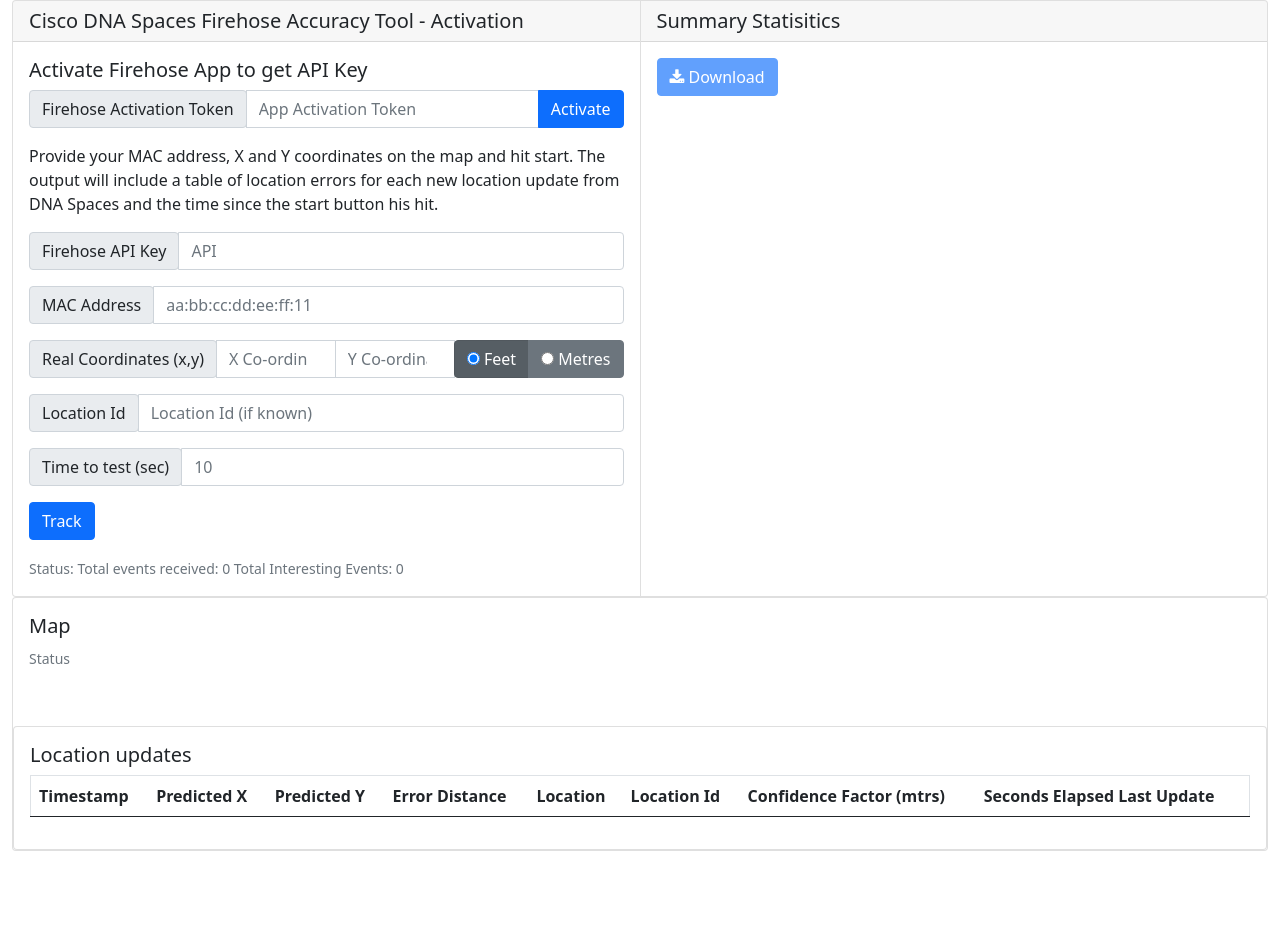
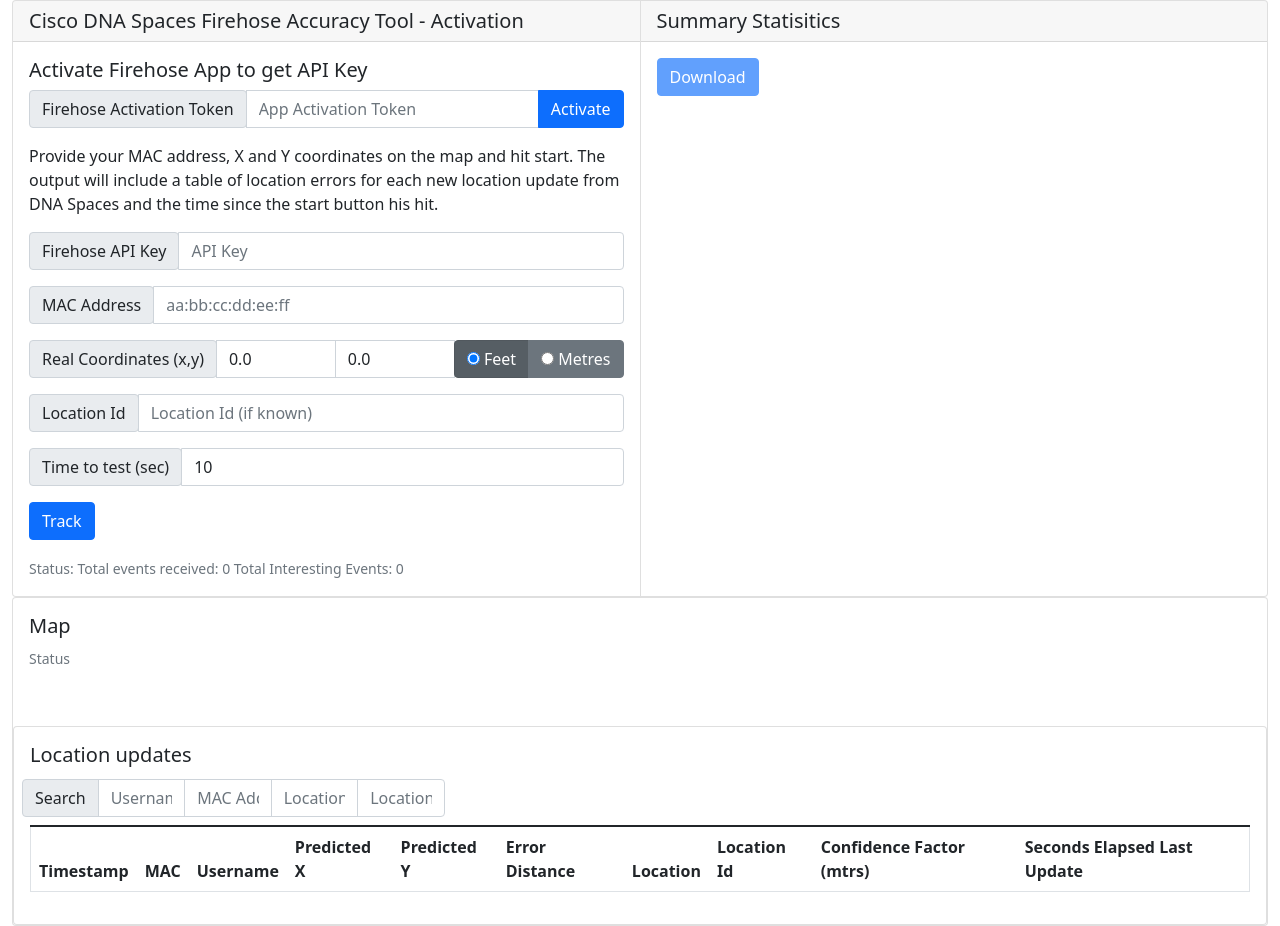
Before and after one commit to leigh-jewell/dnaspaces_tester, a Flask app: page / in a window 1280 px wide. Before the commit the page ends 851 px from the top, so only its background shows below. Run offline with Flask 2, Linux system fonts and the light colour scheme; lists and menus that the app fills with data are empty.

Commit message:
Searchable table and search mode without mac address provided.

```diff
--- a/app.py
+++ b/app.py
@@ -18,7 +18,8 @@
 
 # Client template
 client_template = {
-    "mac": "aa:bb:cc:dd:ee:ff",
+    "search_mode": True,
+    "mac": "",
     "x": 0.0,
     "y": 0.0,
     "unit": "feet",
@@ -48,11 +49,13 @@
     return round(distance, 1)
 
 
-def client_update(client, record_timestamp, x, y, location, location_id, confidence_factor, map_id):
+def client_update(client, record_timestamp, x, y, location, location_id, confidence_factor, map_id, mac, username):
     distance_error = calc_distance(client['x'], client['y'], x, y, client['location_id'], location_id)
     time_delta = abs(round((record_timestamp - client['start_time']).total_seconds(), 1))
     print(f"Distance error {distance_error} time secs {time_delta} {client['start_time']} {record_timestamp}")
     location_updates = {'timestamp': record_timestamp,
+                        'mac': mac,
+                        'username': username,
                         'x': x,
                         'y': y,
                         'error': distance_error,
@@ -96,21 +99,27 @@
 def get_data_from_json(json_event, client):
     number_location_updates = 0
     result = []
+    username = ""
+    print(f"Device location update {json_event}")
     try:
         if json_event['eventType'] == "DEVICE_LOCATION_UPDATE" \
-                and json_event['deviceLocationUpdate']['device']['macAddress'] == client['mac']:
+                and (client['search_mode'] or
+                     json_event['deviceLocationUpdate']['device']['macAddress'] == client['mac']):
             number_location_updates += 1
             time_stamp_datetime = dt.fromtimestamp(json_event['recordTimestamp'] / 1000)
+            mac = json_event['deviceLocationUpdate']['device']['macAddress']
+            username = json_event['deviceLocationUpdate']['rawUserId']
             x = feet_to_mts(json_event['deviceLocationUpdate']['xPos'])
             y = feet_to_mts(json_event['deviceLocationUpdate']['yPos'])
             location = json_event['deviceLocationUpdate']['location']['name']
             location_id = json_event['deviceLocationUpdate']['location']['locationId']
             confidence_factor = feet_to_mts(json_event['deviceLocationUpdate']['confidenceFactor'])
             map_id = json_event['deviceLocationUpdate']['mapId']
-            result = client_update(client, time_stamp_datetime, x, y, location, location_id, confidence_factor, map_id)
-            print(f"Device location update {json_event['eventType']} ")
-#        else:
-#            print(f"Not a device location update {json_event['eventType']}")
+            result = client_update(client, time_stamp_datetime, x, y, location, location_id, confidence_factor,
+                                   map_id, mac, username)
+            print(f"Device location update {json_event['eventType']} {username}")
+        else:
+            print(f"Not a device location update {json_event['eventType']}")
     except KeyError as e:
         print(f"Unable to extract all data from json. Error: {e}")
 
@@ -145,6 +154,8 @@
         for update in location_updates:
             number_updates += 1
             timestamp = update['timestamp']
+            mac = update['mac']
+            username = update['username']
             x = update['x']
             y = update['y']
             error = update['error']
@@ -175,6 +186,8 @@
                 if error <= 5.0:
                     total_precision_5 += 1
             processed.append({'timestamp': timestamp_formatted,
+                              'mac': mac,
+                              'username': username,
                               'x': x,
                               'y': y,
                               'error': error,
@@ -201,6 +214,26 @@
 def get_percentage(total, n):
     percent = (total/n)*100
     return round(percent, 1)
+
+
+def get_samples(key):
+    number_events = 0
+    number_location_updates = 0
+    headers = {'X-API-Key': key}
+    # Connect to API
+    stream_api = requests.get('https://partners.dnaspaces.io/api/partners/v1/firehose/events',
+                              stream=True, headers=headers)
+    print(f"Got status code {stream_api.status_code} from partners.dnaspaces.io.")
+    # Remember time we started.
+    start_time = dt.now()
+    if stream_api.status_code == 200:
+        # Read in an update from Firehose API
+        for line in stream_api.iter_lines():
+            number_events += 1
+
+    return render_template('index.html', api_key=api_key, client=client, stats=stats,
+                           img_data=map_img, img_width=map_width, img_height=map_height, dim_width=dim_width,
+                           dim_length=dim_length)
 
 
 def get_updates(client, key):
@@ -241,6 +274,7 @@
 
 def get_location_id(list_updates):
     map_id = ""
+    location_id = ""
     print(f"List of updates {list_updates}")
     for update in list_updates:
         if "location_id" in update:
@@ -251,11 +285,11 @@
     return location_id
 
 
-@app.route('/track', methods=['POST'])
+@app.route('/', methods=['POST'])
 def track_client():
     stats = {}
     processing_error = False
-    client = client_template
+    client = client_template.copy()
     # Start tracking a client on the firehose API
     print(request.form)
     try:
@@ -266,9 +300,13 @@
     print(f"Track client with {api_key}")
     try:
         client['mac'] = request.form['mac_address']
-        if not re.match("[0-9a-f]{2}([-:]?)[0-9a-f]{2}(\\1[0-9a-f]{2}){4}$", client['mac'].lower()):
-            print("Error: Not a valid mac address.")
-            processing_error = True
+        if len(client['mac']) > 0 and re.match("[0-9a-f]{2}([-:]?)[0-9a-f]{2}(\\1[0-9a-f]{2}){4}$", client['mac'].lower()):
+            print("Got valid mac address.")
+            client['search_mode'] = False
+        else:
+            print(f"No MAC address provided. Search mode activated.")
+            client['mac'] = ""
+            client['search_mode'] = True
     except KeyError:
         print(f"Error: No mac address.")
         processing_error = True
@@ -316,11 +354,11 @@
     if not processing_error:
         client['location_updates'], client['number_updates'], client['total_events'], stats = get_updates(client, api_key)
         client['tracking'] = True
-    print(f"Finished tracking {client['mac']}, got following events {client['number_updates'] }")
-    if client['location_id'] == "":
-        location_id = get_location_id(client['location_updates'])
-        client['location_id'] = location_id
-    map_img, map_width, map_height, dim_width, dim_length = get_map(client['location_id'], api_key)
+        print(f"Finished tracking {client['mac']}, got following events {client['number_updates'] }")
+        if client['location_id'] == "":
+            location_id = get_location_id(client['location_updates'])
+            client['location_id'] = location_id
+        map_img, map_width, map_height, dim_width, dim_length = get_map(client['location_id'], api_key)
 
     if client['unit'] == "feet":
         print("Converting real location back to feet.")
@@ -334,7 +372,8 @@
 
 @app.route('/', methods=['GET'])
 def get_home_page():
-    return render_template('index.html', api_key="API KEY", client=client_template, stats={},
+    print(client_template)
+    return render_template('index.html', api_key="", client=client_template, stats={},
                            img_data="", img_width=0.0, img_height=0.0, dim_width=0.0,
                            dim_length=0.0
                            )
@@ -344,7 +383,6 @@
 def down_load_file():
     csv = "seconds, error\n"
     print(f"Returned {request.form['client']}")
-#    client = ast.literal_eval(request.form['client'])
     client = {'seconds': 1, 'error': 2}
     for row in client['location_updates']:
         print(row)
@@ -360,8 +398,13 @@
 def get_map(location_id, api_key):
     error = False
     encoded_img_data = ""
-    print(f"get_image(): map_id {location_id}")
+    decode_img_data = ""
+    print(f"get_image(): loction id {location_id}")
     headers = {'X-API-Key': api_key}
+    img_width = 0
+    img_height = 0
+    dimension_width = 0
+    dimension_length = 0
     try:
         request_location_info = requests.get(f"https://partners.dnaspaces.io/api/partners/v1/locations/{location_id}",
                                              headers=headers)
@@ -400,8 +443,9 @@
             data = io.BytesIO()
             im.save(data, "JPEG")
             encoded_img_data = base64.b64encode(data.getvalue())
+            decode_img_data = encoded_img_data.decode('utf-8')
 
-    return encoded_img_data.decode('utf-8'), img_width, img_height, dimension_width, dimension_length
+    return decode_img_data, img_width, img_height, dimension_width, dimension_length
 
 
 if __name__ == '__main__':
--- a/templates/index.html
+++ b/templates/index.html
@@ -21,8 +21,7 @@
     <meta name="viewport" content="width=device-width, initial-scale=1, shrink-to-fit=no">
 
     <!-- Bootstrap CSS -->
-    <link href="https://cdn.jsdelivr.net/npm/bootstrap@5.0.2/dist/css/bootstrap.min.css" rel="stylesheet" integrity="sha384-EVSTQN3/azprG1Anm3QDgpJLIm9Nao0Yz1ztcQTwFspd3yD65VohhpuuCOmLASjC" crossorigin="anonymous">
-        <link rel="stylesheet" href="https://cdnjs.cloudflare.com/ajax/libs/font-awesome/4.7.0/css/font-awesome.min.css">
+    <link href="https://cdn.jsdelivr.net/npm/bootstrap@5.1.3/dist/css/bootstrap.min.css" rel="stylesheet" integrity="sha384-1BmE4kWBq78iYhFldvKuhfTAU6auU8tT94WrHftjDbrCEXSU1oBoqyl2QvZ6jIW3" crossorigin="anonymous">
 
     <title>Cisco DNA Spaces Accuracy Test Tool</title>
   </head>
@@ -48,21 +47,20 @@
 
                   <p class="card-text">Provide your MAC address, X and Y coordinates on the map and hit start. The output will include a table of location errors for each
                   new location update from DNA Spaces and the time since the start button his hit. </p>
-                    {% if client.tracking %}
-                        <form action="/track" method=post>
+                        <form action="/" method=post>
                             <dl>
                             <div class="input-group mb-3">
                               <div class="input-group-prepend">
                                 <span class="input-group-text">Firehose API Key</span>
                               </div>
-                              <input type="text" class="form-control" value="{{ api_key }}" name="api_key" type="text">
+                              <input type="text" class="form-control" value="{{ api_key }}" placeholder="API Key" name="api_key" type="text" required>
                             </div>
 
                             <div class="input-group mb-3">
                               <div class="input-group-prepend">
                                 <span class="input-group-text">MAC Address</span>
                               </div>
-                              <input class="form-control" value="{{ client.mac }}" type=text length="17" name=mac_address>
+                              <input class="form-control" value="{{ client.mac | safe }}" placeholder="aa:bb:cc:dd:ee:ff" id="mac_address" type=text length="17" name=mac_address>
                             </div>
 
                             <div class="input-group mb-3">
@@ -93,7 +91,7 @@
                               <div class="input-group-prepend">
                                 <span class="input-group-text">Location Id</span>
                               </div>
-                              <input class="form-control" value={{ client.location_id }}  type=text name=location_id>
+                              <input class="form-control" value="{{ client.location_id | safe }}"  placeholder="Location Id (if known)" type=text name=location_id>
                             </div>
 
                             <div class="input-group mb-3">
@@ -106,64 +104,6 @@
                             <dd><input class="btn btn-primary" type=submit name="submit" value="Track">
                             </dl>
                         </form>
-                    {% else %}
-                        <form action="/track" method=post>
-                            <dl>
-                            <div class="input-group mb-3">
-                              <div class="input-group-prepend">
-                                <span class="input-group-text">Firehose API Key</span>
-                              </div>
-                              <input type="text" class="form-control" placeholder="API" name="api_key" type="text">
-                            </div>
-
-                            <div class="input-group mb-3">
-                              <div class="input-group-prepend">
-                                <span class="input-group-text">MAC Address</span>
-                              </div>
-                              <input class="form-control" placeholder="aa:bb:cc:dd:ee:ff:11" type=text length="17" name=mac_address>
-                            </div>
-
-                            <div class="input-group mb-3">
-                              <div class="input-group-prepend">
-                                <span class="input-group-text">Real Coordinates (x,y)</span>
-                              </div>
-                              <input type="number" placeholder="X Co-ordinates" step="0.1" class="form-control" name=x_coordinates>
-                              <input type="number" placeholder="Y Co-ordinates" step="0.1" class="form-control" name=y_coordinates >
-                                 <div class="btn-group btn-group-toggle" data-toggle="buttons">
-                                  <label class="btn btn-secondary active">
-                                  {% if client.unit == "feet" %}
-                                    <input type="radio" name="measurement" value="feet" autocomplete="off" checked> Feet
-                                  </label>
-                                  <label class="btn btn-secondary">
-                                    <input type="radio" name="measurement" value="metres" autocomplete="off"> Metres
-                                  {% else %}
-                                    <input type="radio" name="measurement" value="feet" autocomplete="off"> Feet
-                                  </label>
-                                  <label class="btn btn-secondary">
-                                    <input type="radio" name="measurement" value="metres" autocomplete="off" checked> Metres
-                                  {% endif %}
-                                  </label>
-                                </div>
-                            </div>
-
-                            <div class="input-group mb-3">
-                              <div class="input-group-prepend">
-                                <span class="input-group-text">Location Id</span>
-                              </div>
-                              <input class="form-control" placeholder="Location Id (if known)" type=text name=location_id>
-                            </div>
-
-                            <div class="input-group mb-3">
-                              <div class="input-group-prepend">
-                                <span class="input-group-text">Time to test (sec)</span>
-                              </div>
-                              <input class="form-control" placeholder="10" type=number step="0" name=test_time>
-                            </div>
-
-                            <dd><input class="btn btn-primary" type=submit name="submit" value="Track">
-                            </dl>
-                        </form>
-                    {% endif %}
                   <p class="card-text"><small id="api_token_help" class="text-muted">Status: Total events received: {{ client.total_events }} Total Interesting Events: {{ client.number_updates }}</small> </p>
                 </div>
             </div>
@@ -246,10 +186,23 @@
         <div class="card-body">
         <h5 class="card-title">Location updates</h5>
           <div class="table table-striped table-bordered table-sm" cellspacing="0" width="100%">
+                <div class="col-4">
+                <div class="row">
+                  <div class="input-group mb-1">
+                      <span class="input-group-text" id="basic-addon1">Search</span>
+                      <input class="form-control" type="text" id="search_username" aria-label="myInput_username" onkeyup="myFunction()" placeholder="Username.." aria-describedby="basic-addon1">
+                      <input class="form-control" type="text" id="search_mac" aria-label="myInput_mac" onkeyup="myFunction()" placeholder="MAC Address.." aria-describedby="basic-addon1">
+                      <input class="form-control" type="text" id="search_location" aria-label="myInput_location" onkeyup="myFunction()" placeholder="Location.." aria-describedby="basic-addon1">
+                      <input class="form-control" type="text" id="search_location_id" aria-label="myInput_location_id" onkeyup="myFunction()" placeholder="Location Id.." aria-describedby="basic-addon1">
+                    </div>
+                </div>
+          </div>
             <table class="table table-striped" id="location_updates">
                 <thead>
                     <tr>
                         <th scope="col">Timestamp</th>
+                        <th scope="col">MAC</th>
+                        <th scope="col">Username</th>
                         <th scope="col">Predicted X</th>
                         <th scope="col">Predicted Y</th>
                         <th scope="col">Error Distance</th>
@@ -263,6 +216,8 @@
                     {% for updates in client.location_updates %}
                         <tr>
                             <td>{{updates.timestamp}}</td>
+                            <td>{{updates.mac}}</td>
+                            <td>{{updates.username}}</td>
                             <td>{{updates.x}}</td>
                             <td>{{updates.y}}</td>
                             <td>{{updates.error}}</td>
@@ -280,10 +235,54 @@
 </div>
     <!-- Optional JavaScript -->
     <script src="https://d3js.org/d3.v5.min.js"></script>
+    <script src="https://cdn.jsdelivr.net/npm/bootstrap@5.1.3/dist/js/bootstrap.bundle.min.js" integrity="sha384-ka7Sk0Gln4gmtz2MlQnikT1wXgYsOg+OMhuP+IlRH9sENBO0LRn5q+8nbTov4+1p" crossorigin="anonymous"></script>
     <!-- jQuery first, then Popper.js, then Bootstrap JS -->
-    <script src="https://cdn.jsdelivr.net/npm/bootstrap@5.0.2/dist/js/bootstrap.bundle.min.js" integrity="sha384-MrcW6ZMFYlzcLA8Nl+NtUVF0sA7MsXsP1UyJoMp4YLEuNSfAP+JcXn/tWtIaxVXM" crossorigin="anonymous"></script>
   {% block javascript %}
     <script type="text/javascript">
+        function myFunction() {
+          // Declare variables
+          var input, filter, table, tr, td, i, txtValue, username, mac, location, location_id, col;
+          username = document.getElementById("search_username");
+          mac = document.getElementById("search_mac");
+          location = document.getElementById("search_location");
+          location_id = document.getElementById("search_location_id");
+
+          if (username.value.length > 0) {
+              input = username;
+              col = 2;
+              console.log("Username", username.value);
+          } else if (mac.value.length > 0) {
+              input = mac;
+              col = 1;
+              console.log("MAC", mac.value);
+          } else if (location.value.length > 0){
+              input = location;
+              col = 6;
+              console.log("Location", location.value);
+          } else {
+              console.log("Location Id", location_id.value);
+              input = location_id;
+              col = 7;
+          }
+
+          filter = input.value.toUpperCase();
+          table = document.getElementById("location_updates");
+          tr = table.getElementsByTagName("tr");
+          console.log("Filter", filter, col);
+          // Loop through all table rows, and hide those who don't match the search query
+          for (i = 0; i < tr.length; i++) {
+            td = tr[i].getElementsByTagName("td")[col];
+            if (td) {
+              txtValue = td.textContent || td.innerText;
+              if (txtValue.toUpperCase().indexOf(filter) > -1) {
+                tr[i].style.display = "";
+              } else {
+                tr[i].style.display = "none";
+              }
+            }
+          }
+        }
+
 
         function exportData() {
             /* Get the HTML data using Element by Id */
```
